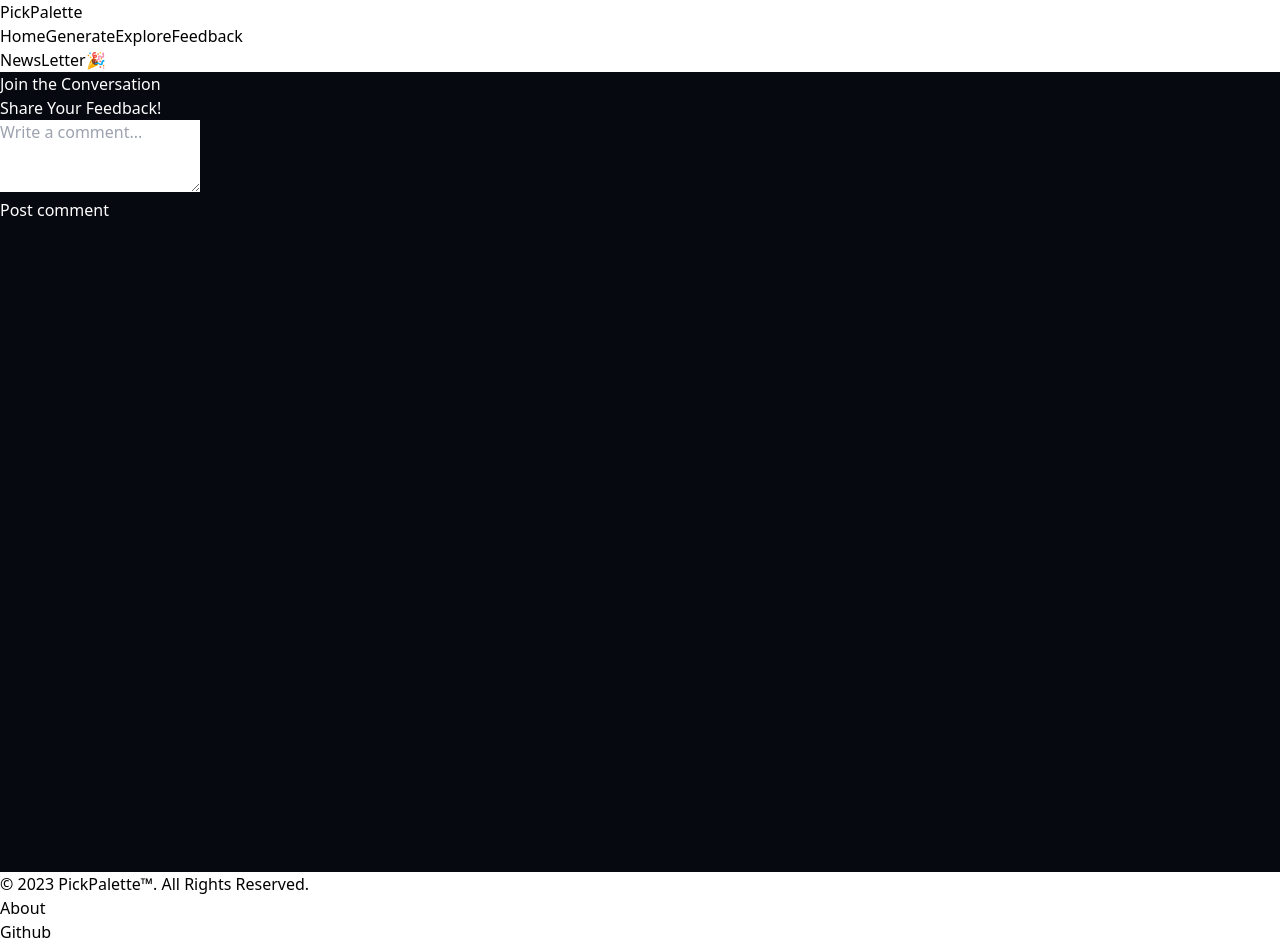
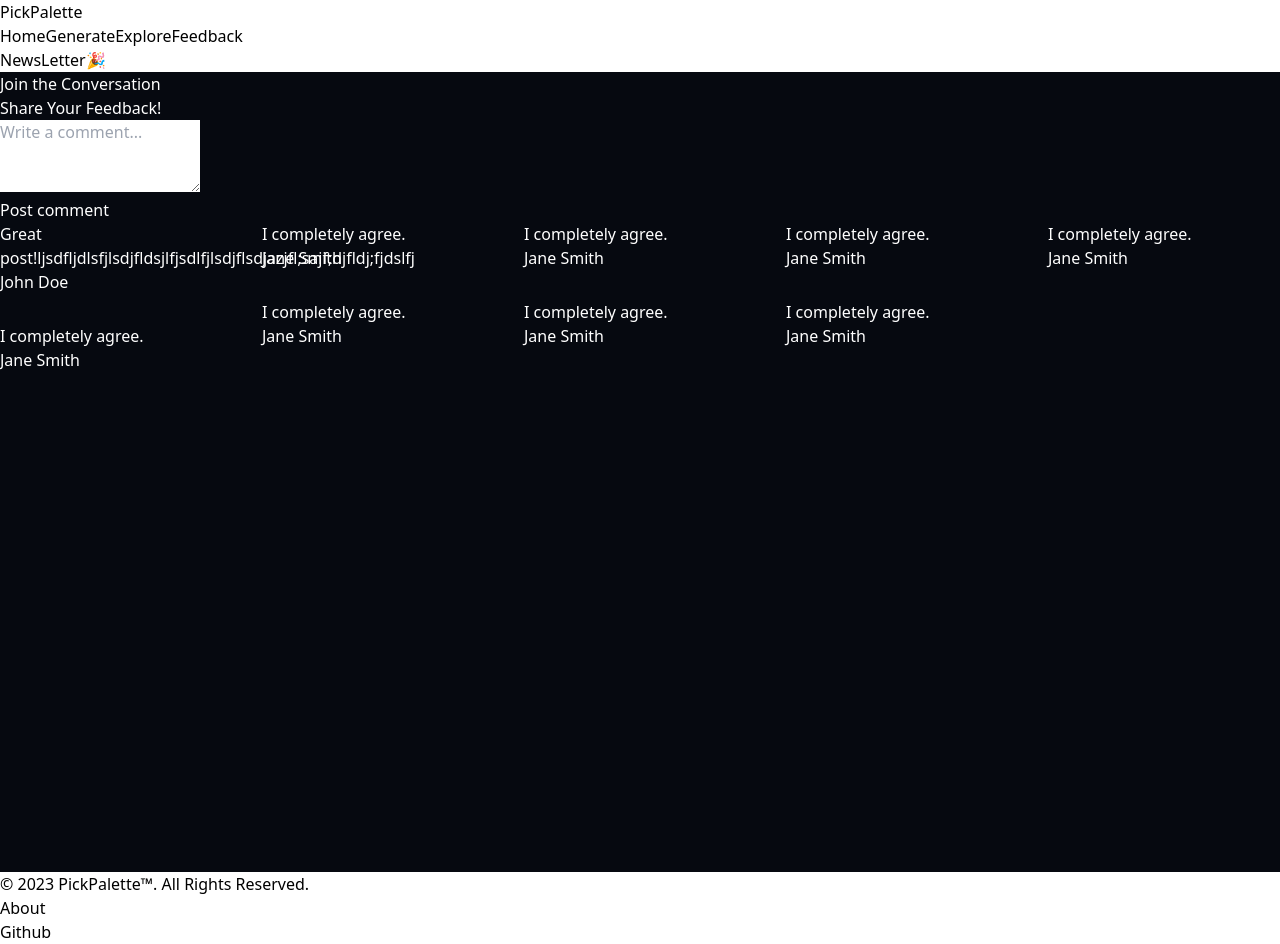
Before and after one commit to ArnabChatterjee20k/PickPalette-PaletteFromImage, a React (Vite) app: page /feedback in a window 1280 px wide. Built offline with nearby package versions, Linux system fonts and the light colour scheme; no server answers.

Commit message:
Added masonry cards

```diff
--- a/package.json
+++ b/package.json
@@ -19,6 +19,7 @@
     "react-fast-marquee": "^1.3.5",
     "react-hot-toast": "^2.4.1",
     "react-loader-spinner": "^5.3.4",
+    "react-masonry-css": "^1.0.16",
     "react-router-dom": "^6.10.0",
     "styled-components": "^5.3.9"
   },
--- /dev/null
+++ b/src/Page/Feedback/components/CommentCard.jsx
@@ -0,0 +1,12 @@
+import React from 'react';
+
+const CommentCard = ({ comment }) => {
+  return (
+    <div className="bg-white p-4 shadow-md rounded-md">
+      <p className="text-gray-800 break-words">{comment.text}</p>
+      <p className="text-gray-500">{comment.author}</p>
+    </div>
+  );
+};
+
+export default CommentCard;
--- /dev/null
+++ b/src/Page/Feedback/components/FeedbackSection.jsx
@@ -0,0 +1,41 @@
+import React from "react";
+import CommentCard from "./CommentCard";
+import Masonry from "react-masonry-css";
+
+export default function FeedbackSection() {
+  const comments = [
+    {
+      id: 1,
+      text: "Great post!ljsdfljdlsfjlsdjfldsjlfjsdlfjlsdjflsdjazjfl;sajf;djfldj;fjdslfj",
+      author: "John Doe",
+    },
+    { id: 2, text: "I completely agree.", author: "Jane Smith" },
+    { id: 2, text: "I completely agree.", author: "Jane Smith" },
+    { id: 2, text: "I completely agree.", author: "Jane Smith" },
+    { id: 2, text: "I completely agree.", author: "Jane Smith" },
+    { id: 2, text: "I completely agree.", author: "Jane Smith" },
+    { id: 2, text: "I completely agree.", author: "Jane Smith" },
+    { id: 2, text: "I completely agree.", author: "Jane Smith" },
+    { id: 2, text: "I completely agree.", author: "Jane Smith" },
+    // Add more comments here...
+  ];
+
+  const breakpointColumnsObj = {
+    default: 5,
+    1100: 3,
+    700: 2,
+    500: 1
+  };
+
+  return (
+    <Masonry
+      breakpointCols={breakpointColumnsObj}
+      className="my-masonry-grid"
+      columnClassName="my-masonry-grid_column"
+    >
+      {comments.map((comment) => (
+        <CommentCard key={comment.id} comment={comment} />
+      ))}
+    </Masonry>
+  );
+}
--- a/src/Page/Feedback/components/Hero.jsx
+++ b/src/Page/Feedback/components/Hero.jsx
@@ -1,12 +1,14 @@
 import React from "react";
 import HeroText from "./HeroText";
 import FeedbackForm from "./FeedbackForm";
+import FeedbackSection from "./FeedbackSection";
 
 export default function Hero() {
   return (
     <div className="flex flex-col items-center">
       <HeroText />
       <FeedbackForm/>
+      <FeedbackSection/>
     </div>
   );
 }
--- a/src/index.css
+++ b/src/index.css
@@ -10,3 +10,20 @@
         @apply max-w-[1240px] mx-auto
     }
 }
+
+.my-masonry-grid {
+    display: -webkit-box; /* Not needed if autoprefixing */
+    display: -ms-flexbox; /* Not needed if autoprefixing */
+    display: flex;
+    margin-left: -30px; /* gutter size offset */
+    width: auto;
+  }
+  .my-masonry-grid_column {
+    padding-left: 30px; /* gutter size */
+    background-clip: padding-box;
+  }
+
+  /* Style your items */
+  .my-masonry-grid_column > div { /* change div to reference your elements you put in <Masonry> */
+    margin-bottom: 30px;
+  }
```
Also changed, not shown: src/Page/Feedback/components/FeedbackForm.jsx (line endings or trailing spaces), 1 other file (tests, documents, lock files or other folders).
